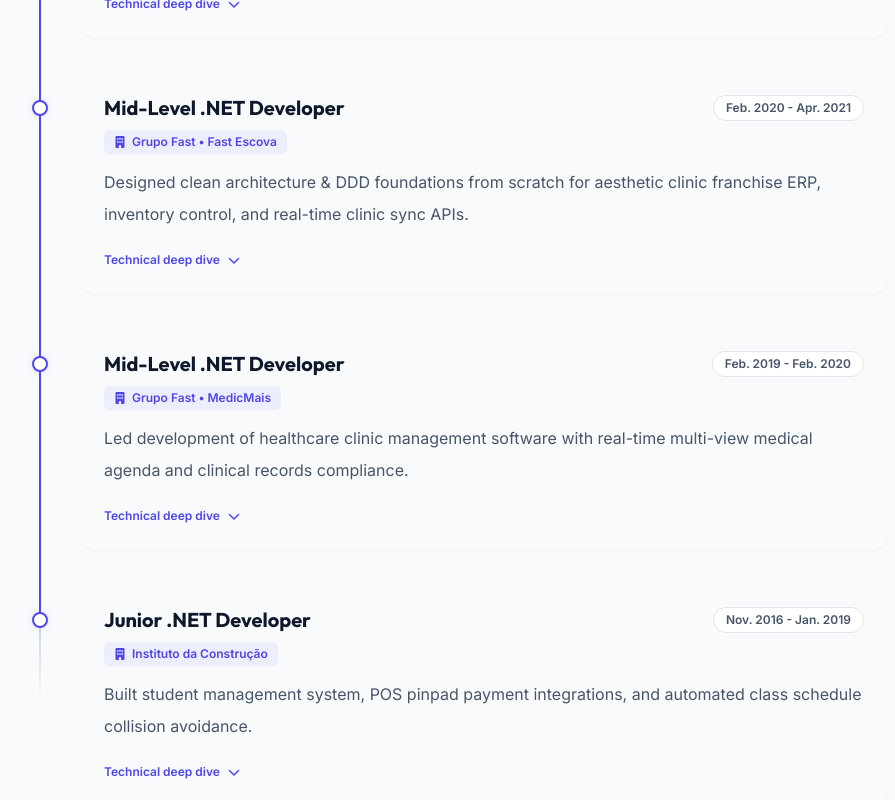
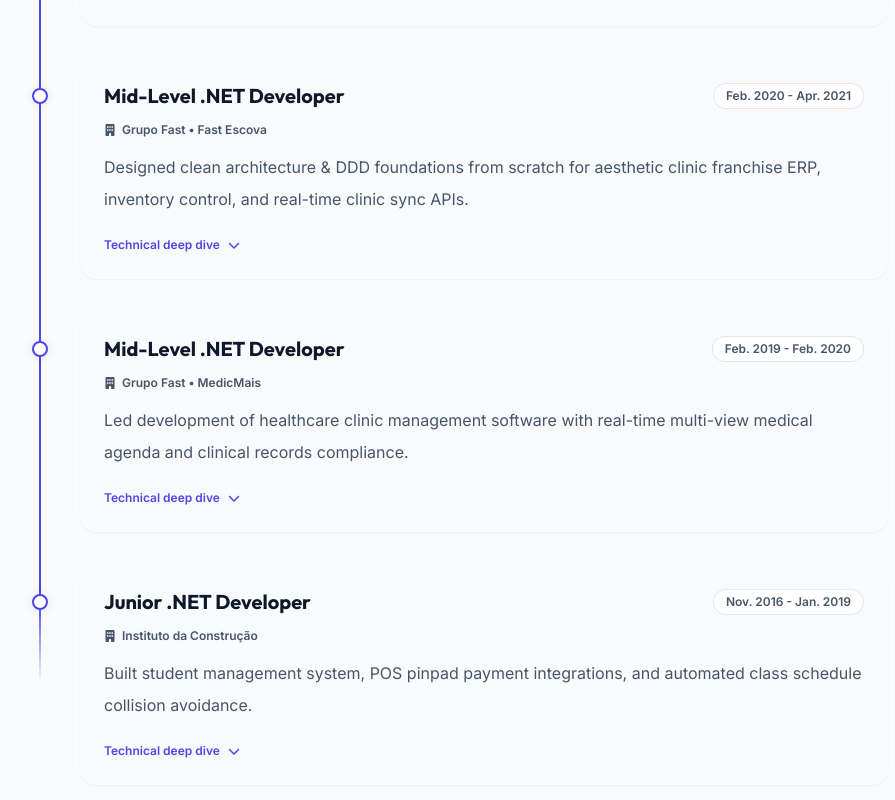
Before and after one commit to rafaelchampion/InteractiveCV, a Next.js app: page / in a window 1280 px wide. Shown: the part 3260-4060 px from the top of the page, without its empty margins (176-1071 px from the left). Built offline with nearby package versions, Linux system fonts and the light colour scheme.

Commit message:
refactor: migrar pílula de empresa e instituição para componente Text (ref #14)

```diff
--- a/src/components/sections/CareerTimeline.tsx
+++ b/src/components/sections/CareerTimeline.tsx
@@ -48,10 +48,14 @@ export const CareerTimeline: React.FC = () => {
                 </div>
 
                 {/* Company Pill */}
-                <div className="inline-flex items-center gap-1.5 text-xs font-semibold px-2.5 py-1 rounded-md bg-accent-subtle text-accent-primary mb-3">
+                <Text
+                  as="div"
+                  variant="small"
+                  className="inline-flex items-center gap-1.5 font-semibold text-accent-primary mb-3"
+                >
                   <FaBuilding className="w-3 h-3" />
                   <span>{t(job.companyKey as any)}</span>
-                </div>
+                </Text>
 
                 {/* Summary */}
                 <Text variant="body" className="mb-4">
--- a/src/components/sections/Education.tsx
+++ b/src/components/sections/Education.tsx
@@ -37,14 +37,18 @@ export const Education: React.FC = () => {
                   </Badge>
                 </div>
 
-                <div className="inline-flex items-center gap-1.5 text-xs font-semibold px-2.5 py-1 rounded-md bg-accent-subtle text-accent-primary mb-3">
+                <Text
+                  as="div"
+                  variant="small"
+                  className="inline-flex items-center gap-1.5 font-semibold text-accent-primary mb-3"
+                >
                   {deg.id === 'computer_engineering' ? (
                     <FaBuildingColumns className="w-3 h-3" />
                   ) : (
                     <FaSchool className="w-3 h-3" />
                   )}
                   <span>{deg.institution}</span>
-                </div>
+                </Text>
 
                 {deg.thesis1Key && (
                   <Text variant="body" className="mb-2">
--- a/src/components/ui/Timeline.tsx
+++ b/src/components/ui/Timeline.tsx
@@ -41,7 +41,7 @@ export const TimelineItem: React.FC<TimelineItemProps> = ({
           className="absolute -left-8 sm:-left-10 -translate-x-1/2 top-[32px] sm:top-[38px] w-[2px] h-20 z-0 pointer-events-none"
           style={{
             background:
-              'linear-gradient(to bottom, var(--border-medium) 0%, transparent 100%)',
+              'linear-gradient(to bottom, var(--accent-primary) 0%, transparent 100%)',
           }}
         />
       )}
```
